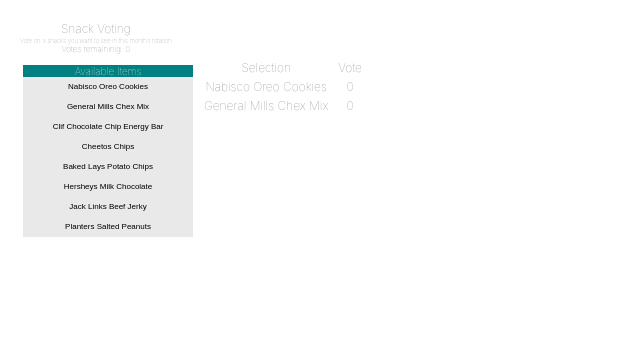
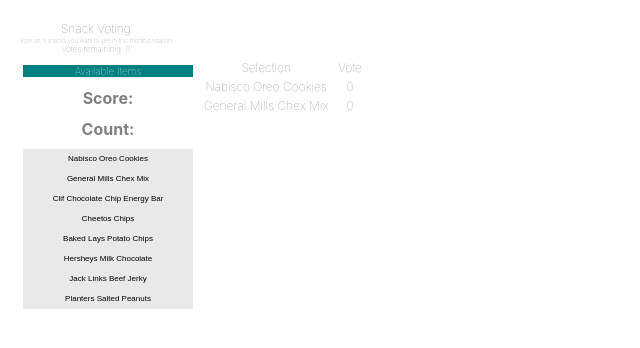
Before and after one commit to chikondiman/snackfoo, a React (Create React App) app: page / in a window 1280 px wide. Shown: the top 348 px of the page, without its empty margins (0-640 px from the left). Built offline with nearby package versions, Linux system fonts and the light colour scheme.

Commit message:
Poll java

```diff
--- a/src/App.js
+++ b/src/App.js
@@ -1,6 +1,6 @@
 import logo from './logo.svg';
 import './styles.css';
-import Greet from './Greet'
+import Poll from './Poll'
 import React, { useState } from 'react';
 
 
@@ -44,7 +44,7 @@
 
 <div className="container">
 
-
+<Poll/>
 <button onClick={incrementCount} className="button">Nabisco Oreo Cookies</button>
 
 <button className="button">General Mills Chex Mix</button>
--- a/src/Poll.js
+++ b/src/Poll.js
@@ -1,10 +1,39 @@
 import React from 'react';
 
-class Snacks extends React.Component {
-    constructor(props) {
-      super(props);
-      this.state = { name: 'Nabisco Oreo Cookies' };
+
+
+class Poll extends React.Component
+
+{
+
+  constructor(props) {
+    super(props)
+    this.state = {
+      vote: 0,
+      count: 0,
+      snack: this.props.snack
     }
 
 
-    ReactDOM.render(<Snacks />, document.getElementById('app'));
+  const snack = this.props.snack;
+  const count = this.props.count;
+  const vote = this.props.count;
+
+
+  }
+  render() {
+
+
+
+        return(
+          <div>
+              <h1>Score: {this.snack}</h1>
+              <h1>Count: {this.vote}</h1>
+          </div>
+       );
+        }
+
+
+
+      }
+export default Poll;
```
